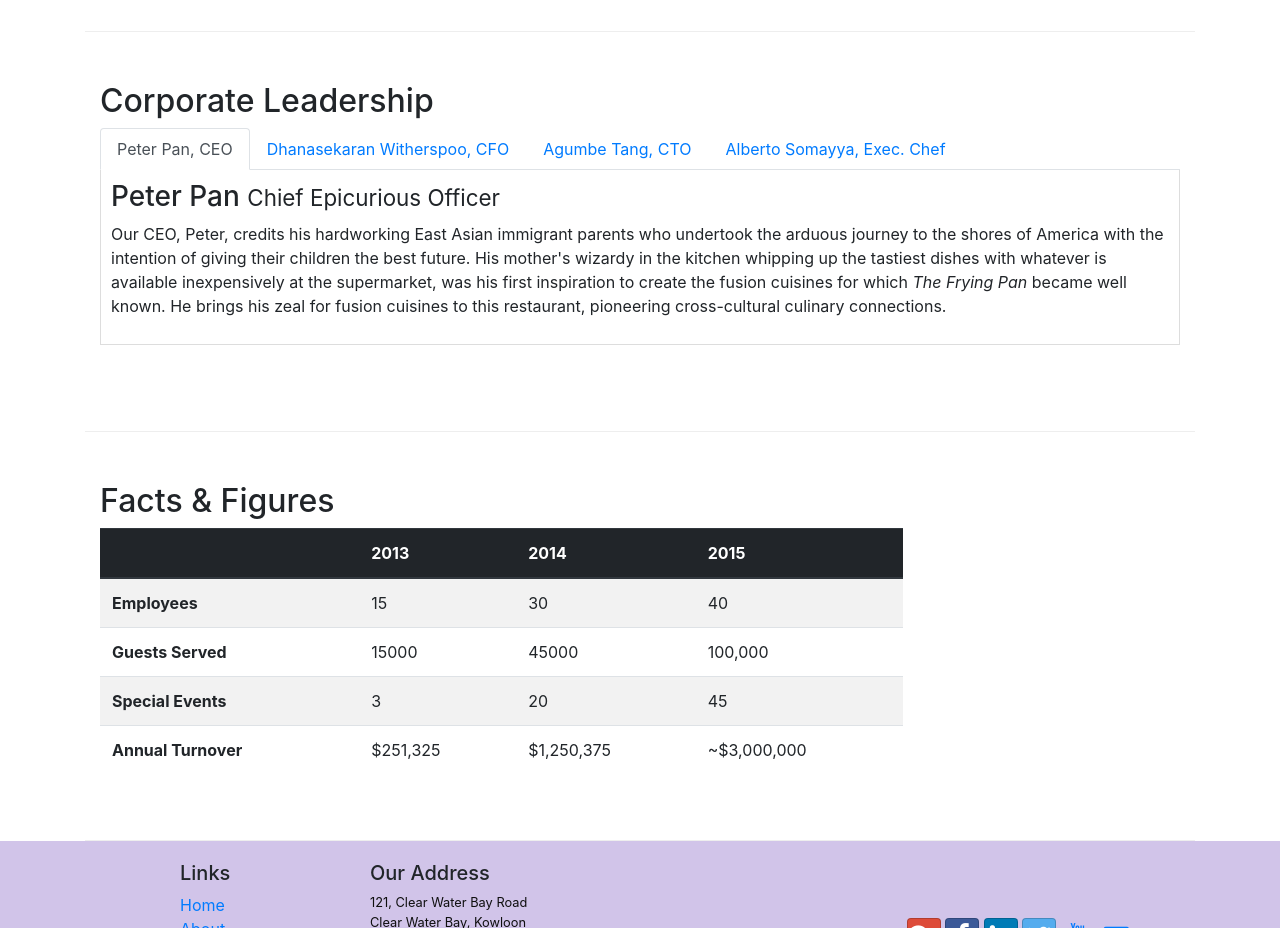
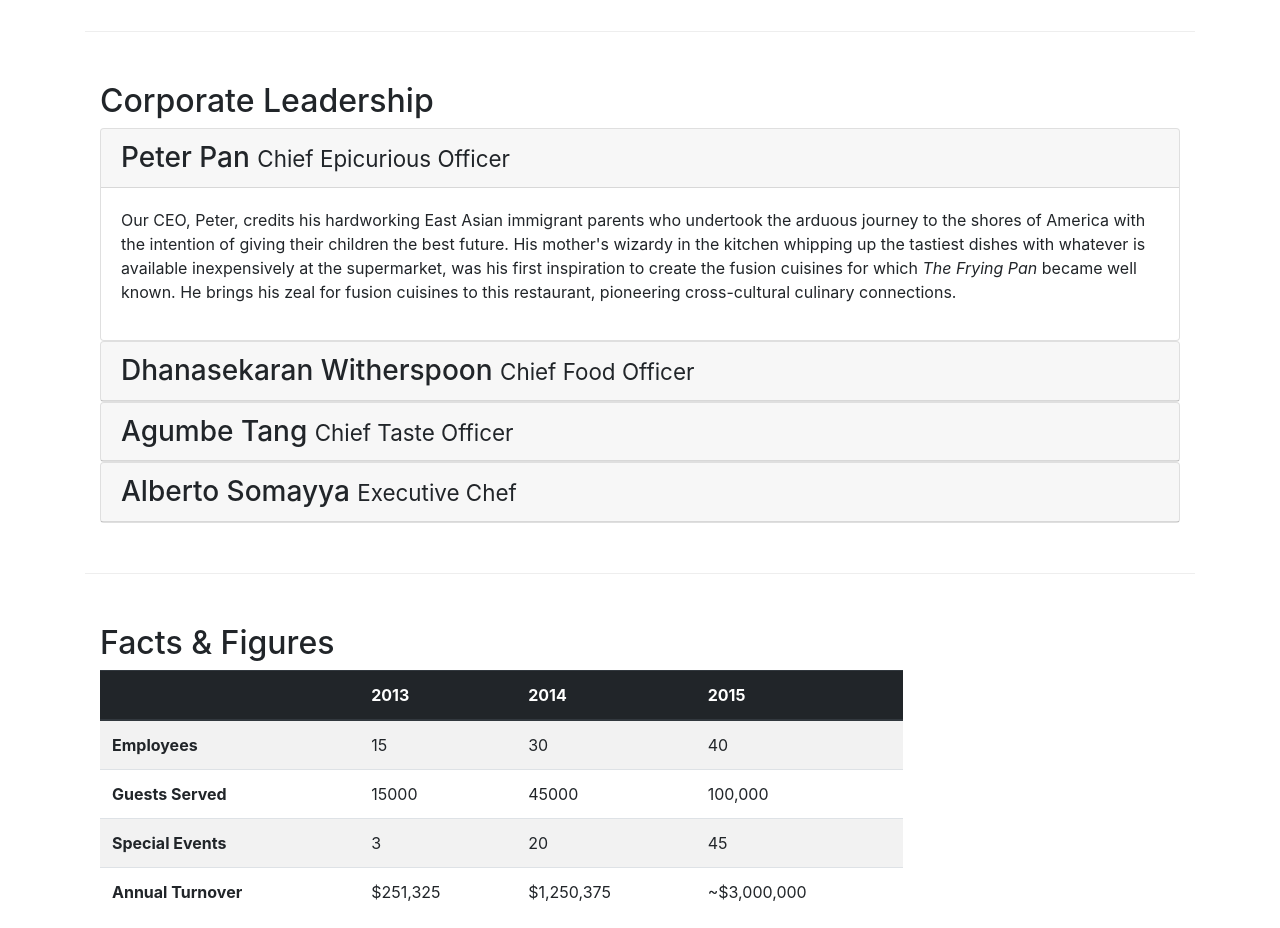
Before and after one commit to ai-rohit/Bootstrap-Project-Confusion, a website: page aboutus.html in a window 1280 px wide. Shown: the part 940-1868 px from the top of the page. Drawn offline with nearby package versions, Linux system fonts and the light colour scheme.

Commit message:
bootstrap js

```diff
--- a/aboutus.html
+++ b/aboutus.html
@@ -107,7 +107,7 @@
         <div class="row row-content">
             <div class="col-12">
                 <h2>Corporate Leadership</h2>
-                <ul class="nav nav-tabs">
+                <!-- <ul class="nav nav-tabs">
 
                     <li class="nav-item">
                         <a class="nav-link active" href="#peter" role="tab" data-toggle="tab">Peter Pan, CEO</a>
@@ -125,31 +125,67 @@
                         <a class="nav-link" href="#alberto" role="tab" data-toggle="tab">Alberto Somayya, Exec. Chef</a>
                     </li>
 
-                </ul>
+                </ul> -->
 
-                <div class="tab-content">
-                    <div role="tabpanel" class="tab-pane fade show active" id="peter">
-                        <h3>Peter Pan <small>Chief Epicurious Officer</small></h3>
-                        <p class="d-none d-sm-block">Our CEO, Peter, credits his hardworking East Asian immigrant parents who undertook the arduous journey to the shores of America with the intention of giving their children the best future. His mother's wizardy in the kitchen whipping up the tastiest dishes with whatever is available inexpensively at the supermarket, was his first inspiration to create the fusion cuisines for which <em>The Frying Pan</em> became well known. He brings his zeal for fusion cuisines to this restaurant, pioneering cross-cultural culinary connections.</p>
+                <div id="accordion">
+                    <div class="card">
+                        <div class="card-header" role="tab" id="peterhead">
+                            <h3 class="mb-0">
+                                <a data-toggle="collapse" data-target="#peter">Peter Pan <small>Chief Epicurious Officer</small></a>
+                            </h3>
+                        </div>
+
+                        <div role="tabpanel" class="collapse show" id="peter" data-parent="#accordion">
+                            <div class="card-body">
+                                <p class="d-none d-sm-block">Our CEO, Peter, credits his hardworking East Asian immigrant parents who undertook the arduous journey to the shores of America with the intention of giving their children the best future. His mother's wizardy in the kitchen whipping up the tastiest dishes with whatever is available inexpensively at the supermarket, was his first inspiration to create the fusion cuisines for which <em>The Frying Pan</em> became well known. He brings his zeal for fusion cuisines to this restaurant, pioneering cross-cultural culinary connections.</p>
+                            </div>
+                        </div>
                     </div>
 
-                    <div role="tabpanel" class="tab-pane fade" id="dhanasekaran">
-                        <h3>Dhanasekaran Witherspoon <small>Chief Food Officer</small></h3>
-                        <p class="d-none d-sm-block">Our CFO, Danny, as he is affectionately referred to by his colleagues, comes from a long established family tradition in farming and produce. His experiences growing up on a farm in the Australian outback gave him great appreciation for varieties of food sources. As he puts it in his own words, <em>Everything that runs, wins, and everything that stays, pays!</em></p>
+                    <div class="card">
+                        <div class="card-header" role="tab" id="dannyhead">
+                            <h3 class="mb-0">
+                                <a data-toggle="collapse" data-target="#dhanasekaran">Dhanasekaran Witherspoon <small>Chief Food Officer</small></a>
+                            </h3>
+                        </div>
+
+                        <div role="tabpanel" class="collapse" id="dhanasekaran" data-parent="#accordion">
+                            <div class="card-body">
+                                <p class="d-none d-sm-block">Our CFO, Danny, as he is affectionately referred to by his colleagues, comes from a long established family tradition in farming and produce. His experiences growing up on a farm in the Australian outback gave him great appreciation for varieties of food sources. As he puts it in his own words, <em>Everything that runs, wins, and everything that stays, pays!</em></p>
+                            </div>
+                        </div>
                     </div>
 
-                    <div role="tabpanel" class="tab-pane fade" id="agumbe">
-                        <h3>Agumbe Tang <small>Chief Taste Officer</small></h3>
-                        <p class="d-none d-sm-block">Blessed with the most discerning gustatory sense, Agumbe, our CTO, personally ensures that every dish that we serve meets his exacting tastes. Our chefs dread the tongue lashing that ensues if their dish does not meet his exacting standards. He lives by his motto, <em>You click only if you survive my lick.</em></p>
+                    <div class="card">
+                        <div class="card-header" role="tab" id="agumbehead">
+                            <h3 class="mb-0">
+                                <a data-toggle="collapse" data-target="#agumbe">Agumbe Tang <small>Chief Taste Officer</small></a>
+                            </h3>
+                        </div>
+
+                        <div role="tabpanel" class="collapse" id="agumbe" data-parent="#accordion">
+                            <div class="card-body">
+                                <p class="d-none d-sm-block">Blessed with the most discerning gustatory sense, Agumbe, our CTO, personally ensures that every dish that we serve meets his exacting tastes. Our chefs dread the tongue lashing that ensues if their dish does not meet his exacting standards. He lives by his motto, <em>You click only if you survive my lick.</em></p>
+                            </div>
+                        </div>
                     </div>
 
-                    <div role="tabpanel" class="tab-pane fade" id="alberto">
-                        <h3>Alberto Somayya <small>Executive Chef</small></h3>
-                        <p class="d-none d-sm-block">Award winning three-star Michelin chef with wide International experience having worked closely with whos-who in the culinary world, he specializes in creating mouthwatering Indo-Italian fusion experiences. He says, <em>Put together the cuisines from the two craziest cultures, and you get a winning hit! Amma Mia!</em></p>
+                    <div class="card">
+                        <div class="card-header" role="tab" id="albertohead">
+                            <h3 class="mb-0">
+                                <a data-toggle="collapse" data-target="#alberto">Alberto Somayya <small>Executive Chef</small></a>
+                            </h3>
+                        </div>
 
+                        <div role="tabpanel" class="collapse" id="alberto" data-parent="#accordion">
+                            <div class="card-body">
+                                <p class="d-none d-sm-block">Award winning three-star Michelin chef with wide International experience having worked closely with whos-who in the culinary world, he specializes in creating mouthwatering Indo-Italian fusion experiences. He says, <em>Put together the cuisines from the two craziest cultures, and you get a winning hit! Amma Mia!</em></p>
+                            </div>
+                        </div>
                     </div>
+                </div>
 
-                </div>
+
             </div>
        </div>
 
```
Also changed, not shown: index.html (+50 -1 lines).
